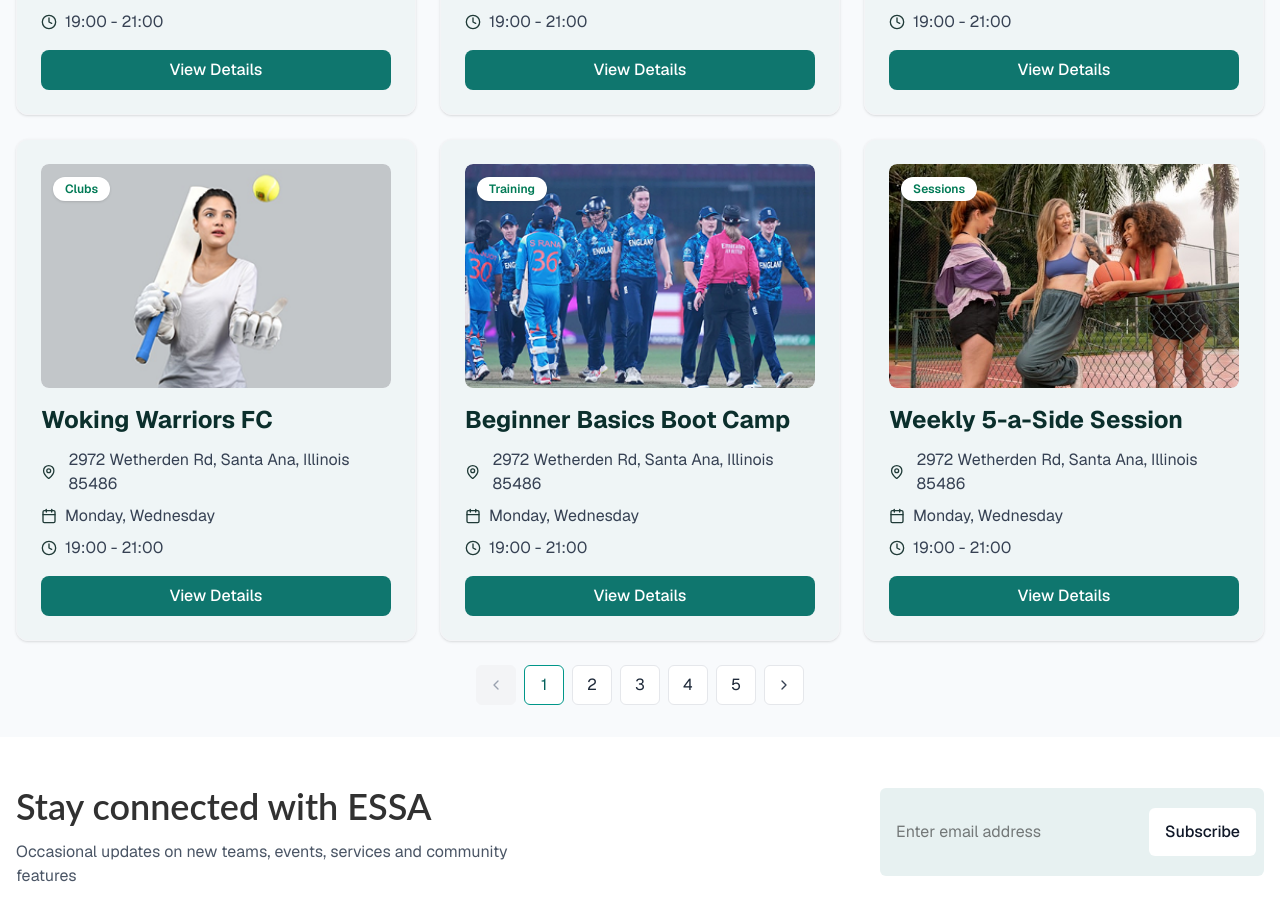
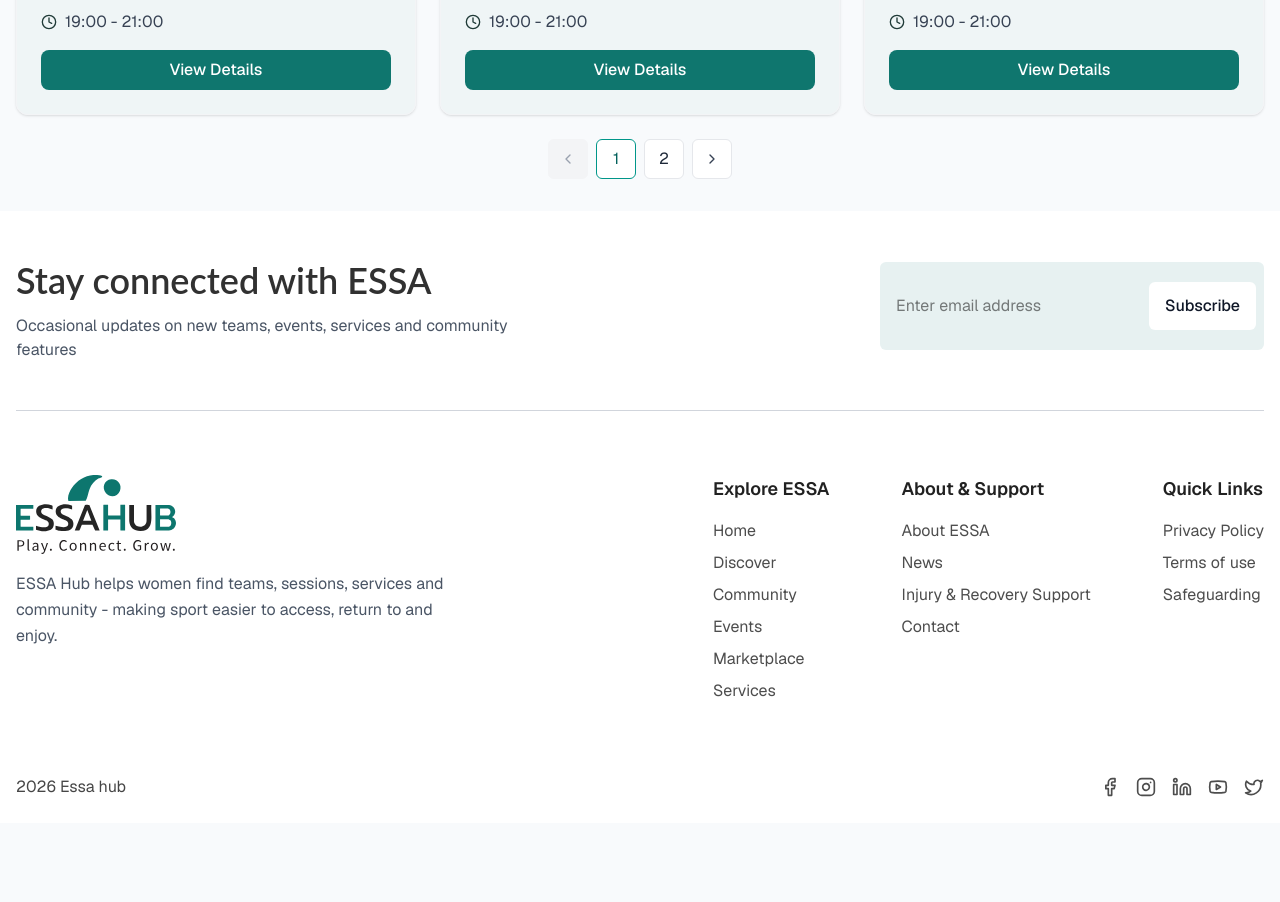
Before and after one commit to MTS-Services/soniamalik14, a React (Vite) app: page /discover in a window 1280 px wide. Shown: the part 1260-2162 px from the top of the page. After the commit the page ends 2083 px from the top, so only its background shows below. Built offline with nearby package versions, Linux system fonts and the light colour scheme.

Commit message:
style: update ellipsis character in Pagination and adjust type label styling in DiscoverCard for consistency

```diff
--- a/src/components/ui/Pagination.jsx
+++ b/src/components/ui/Pagination.jsx
@@ -67,7 +67,7 @@ const Pagination = ({ page = 1, total = 10, onChange = () => {} }) => {
               key={`e-${idx}`}
               className={`${squareBase} bg-white border-gray-200 text-gray-500 flex items-center justify-center`}
             >
-              â€¦
+              ...
             </div>
           );
         }
--- a/src/pages/public/public_discover/DiscoverView.jsx
+++ b/src/pages/public/public_discover/DiscoverView.jsx
@@ -39,6 +39,7 @@ const DiscoverView = () => {
   const [location, setLocation] = useState('');
   const [distance, setDistance] = useState('');
   const [page, setPage] = useState(1);
+  const itemsPerPage = 6;
 
   // Filter the data based on selected filters
   const filtered = sample.filter((item) => {
@@ -64,6 +65,12 @@ const DiscoverView = () => {
 
     return match;
   });
+
+  // Calculate pagination
+  const totalPages = Math.ceil(filtered.length / itemsPerPage);
+  const startIndex = (page - 1) * itemsPerPage;
+  const endIndex = startIndex + itemsPerPage;
+  const paginatedItems = filtered.slice(startIndex, endIndex);
 
   return (
     <section className="py-6 lg:py-8">
@@ -136,12 +143,12 @@ const DiscoverView = () => {
         {filtered.length > 0 ? (
           <>
             <div className="grid grid-cols-1 sm:grid-cols-2 lg:grid-cols-3 gap-6">
-              {filtered.map((item) => (
+              {paginatedItems.map((item) => (
                 <DiscoverCard key={item.id} item={item} />
               ))}
             </div>
 
-            <Pagination page={page} total={5} onChange={(p) => setPage(p)} />
+            {totalPages > 1 && <Pagination page={page} total={totalPages} onChange={(p) => setPage(p)} />}
           </>
         ) : (
           <div className="flex flex-col items-center justify-center py-16 px-4">
--- a/src/pages/public/public_discover/components/DiscoverCard.jsx
+++ b/src/pages/public/public_discover/components/DiscoverCard.jsx
@@ -32,8 +32,8 @@ const DiscoverCard = ({ item }) => {
     >
       <div className="flex-1 flex flex-col">
         <div className="relative">
-          <div className="absolute top-3 left-3">
-            <span className="bg-white text-emerald-700 px-3 py-1 rounded-full text-xs font-semibold shadow-sm">{item.type}</span>
+          <div className="absolute bottom-6 left-3">
+            <span className="bg-[#E7F1F1] text-[#0F766E] px-3 py-1 rounded-full text-sm font-semibold shadow-sm">{item.type}</span>
           </div>
 
           <div className="h-44 sm:h-56 bg-gray-200 rounded-lg mb-4 overflow-hidden flex items-center justify-center">
```
Lines whose indentation alone changed are shown as unchanged.
